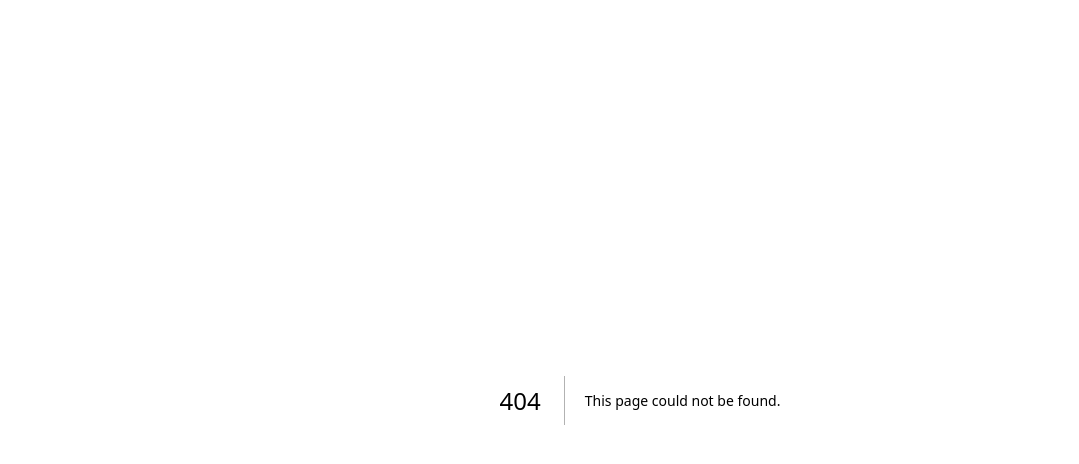
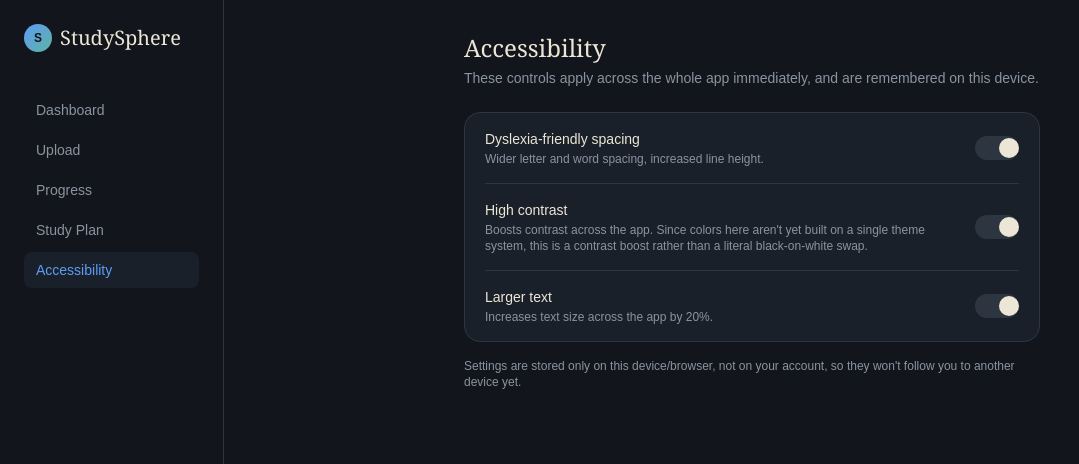
Before and after one commit to IPChief-Jordan11/TheStudySphere, a Next.js app: page /accessibility in a window 1280 px wide. Before the commit this address had no page. Shown: the top 464 px of the page, without its empty margins (0-1079 px from the left). Built offline with nearby package versions, Linux system fonts and the light colour scheme.

Commit message:
Revert sidebar, add logo mark, remove icons, add accent color palette and bubbly button feel

```diff
--- /dev/null
+++ b/src/app/accessibility/page.tsx
@@ -0,0 +1,123 @@
+'use client'
+
+import { useEffect, useState } from 'react'
+import AppShell from '../components/AppShell'
+
+type Settings = { spacing: boolean; contrast: boolean; largeText: boolean }
+const STORAGE_KEY = 'studysphere-a11y'
+const DEFAULTS: Settings = { spacing: false, contrast: false, largeText: false }
+
+function applyToDocument(settings: Settings) {
+  const root = document.documentElement
+  root.setAttribute('data-a11y-spacing', String(settings.spacing))
+  root.setAttribute('data-a11y-contrast', String(settings.contrast))
+  root.setAttribute('data-a11y-large-text', String(settings.largeText))
+}
+
+function loadSettings(): Settings {
+  try {
+    const raw = localStorage.getItem(STORAGE_KEY)
+    if (!raw) return DEFAULTS
+    return { ...DEFAULTS, ...JSON.parse(raw) }
+  } catch {
+    return DEFAULTS
+  }
+}
+
+function ToggleRow({
+  title,
+  description,
+  checked,
+  onChange,
+}: {
+  title: string
+  description: string
+  checked: boolean
+  onChange: (value: boolean) => void
+}) {
+  return (
+    <div className="flex items-center justify-between gap-4 border-b border-[#2D3540] py-4 last:border-b-0">
+      <div>
+        <p className="text-sm font-medium text-[#ECE6D6]">{title}</p>
+        <p className="mt-0.5 text-xs text-[#8B93A0]">{description}</p>
+      </div>
+      <button
+        type="button"
+        role="switch"
+        aria-checked={checked}
+        aria-label={title}
+        onClick={() => onChange(!checked)}
+        style={{ backgroundColor: checked ? '#5B9DF5' : '#2D3540' }}
+        className="relative h-6 w-11 shrink-0 rounded-full transition-colors"
+      >
+        <span
+          style={{ transform: checked ? 'translateX(20px)' : 'translateX(2px)' }}
+          className="absolute top-0.5 h-5 w-5 rounded-full bg-[#ECE6D6] transition-transform"
+        />
+      </button>
+    </div>
+  )
+}
+
+export default function AccessibilityPage() {
+  const [settings, setSettings] = useState<Settings>(DEFAULTS)
+  const [loaded, setLoaded] = useState(false)
+
+  useEffect(() => {
+    const stored = loadSettings()
+    setSettings(stored)
+    applyToDocument(stored)
+    setLoaded(true)
+  }, [])
+
+  function update(key: keyof Settings, value: boolean) {
+    const next = { ...settings, [key]: value }
+    setSettings(next)
+    applyToDocument(next)
+    try {
+      localStorage.setItem(STORAGE_KEY, JSON.stringify(next))
+    } catch {
+      // If storage is unavailable, the setting still applies for this page view.
+    }
+  }
+
+  return (
+    <AppShell>
+      <div className="mx-auto max-w-xl">
+        <h1 className="font-serif text-2xl">Accessibility</h1>
+        <p className="mt-1 text-sm text-[#8B93A0]">
+          These controls apply across the whole app immediately, and are remembered on this
+          device.
+        </p>
+
+        {loaded && (
+          <div className="mt-6 rounded-2xl border border-[#2D3540] bg-[#1A2029] px-5">
+            <ToggleRow
+              title="Dyslexia-friendly spacing"
+              description="Wider letter and word spacing, increased line height."
+              checked={settings.spacing}
+              onChange={(v) => update('spacing', v)}
+            />
+            <ToggleRow
+              title="High contrast"
+              description="Boosts contrast across the app. Since colors here aren't yet built on a single theme system, this is a contrast boost rather than a literal black-on-white swap."
+              checked={settings.contrast}
+              onChange={(v) => update('contrast', v)}
+            />
+            <ToggleRow
+              title="Larger text"
+              description="Increases text size across the app by 20%."
+              checked={settings.largeText}
+              onChange={(v) => update('largeText', v)}
+            />
+          </div>
+        )}
+
+        <p className="mt-4 text-xs text-[#8B93A0]">
+          Settings are stored only on this device/browser, not on your account, so they won&apos;t
+          follow you to another device yet.
+        </p>
+      </div>
+    </AppShell>
+  )
+}
--- a/src/app/components/AppShell.tsx
+++ b/src/app/components/AppShell.tsx
@@ -1,5 +1,6 @@
 'use client'
 
+import { useEffect } from 'react'
 import Link from 'next/link'
 import { usePathname } from 'next/navigation'
 
@@ -8,16 +9,42 @@ const navItems = [
   { href: '/upload', label: 'Upload' },
   { href: '/progress', label: 'Progress' },
   { href: '/study-plan', label: 'Study Plan' },
+  { href: '/accessibility', label: 'Accessibility' },
 ]
 
 export default function AppShell({ children }: { children: React.ReactNode }) {
   const pathname = usePathname()
 
+  // Re-apply any saved accessibility settings on every page, not just the
+  // accessibility settings page itself.
+  useEffect(() => {
+    try {
+      const raw = localStorage.getItem('studysphere-a11y')
+      if (!raw) return
+      const settings = JSON.parse(raw)
+      const root = document.documentElement
+      root.setAttribute('data-a11y-spacing', String(Boolean(settings.spacing)))
+      root.setAttribute('data-a11y-contrast', String(Boolean(settings.contrast)))
+      root.setAttribute('data-a11y-large-text', String(Boolean(settings.largeText)))
+    } catch {
+      // No saved settings, or storage unavailable — nothing to apply.
+    }
+  }, [])
+
   return (
     <div className="flex min-h-screen flex-col bg-[#12161C] text-[#ECE6D6] md:flex-row">
       <aside className="w-full shrink-0 border-b border-[#2D3540] px-4 py-3 md:w-56 md:border-b-0 md:border-r md:p-6">
         <div className="flex items-center justify-between md:block">
-          <div className="font-serif text-xl md:mb-10">StudySphere</div>
+          <div className="flex items-center gap-2 md:mb-10">
+            <span
+              className="flex h-7 w-7 shrink-0 items-center justify-center rounded-full text-xs font-bold text-[#12161C]"
+              style={{ background: 'linear-gradient(135deg, #5B9DF5, #5FB3A3)' }}
+              aria-hidden="true"
+            >
+              S
+            </span>
+            <span className="font-serif text-xl">StudySphere</span>
+          </div>
           <nav className="flex gap-1 md:block md:space-y-1">
             {navItems.map((item) => {
               const active = pathname === item.href
@@ -25,7 +52,7 @@ export default function AppShell({ children }: { children: React.ReactNode }) {
                 <Link
                   key={item.href}
                   href={item.href}
-                  className={`block rounded-lg px-3 py-2 text-sm transition-colors ${
+                  className={`block rounded-lg px-3 py-2 text-sm transition-transform transition-colors hover:scale-[1.03] ${
                     active
                       ? 'bg-[#1A2029] text-[#5B9DF5]'
                       : 'text-[#8B93A0] hover:bg-[#1A2029] hover:text-[#ECE6D6]'
--- a/src/app/dashboard/page.tsx
+++ b/src/app/dashboard/page.tsx
@@ -7,9 +7,30 @@ import ScoreRing from '../components/ScoreRing'
 
 const prisma = new PrismaClient()
 
-function StatCard({ label, value, unit }: { label: string; value: string; unit?: string }) {
+// A small rotating accent palette, used purely for visual variety on cards
+// that don't already carry a score-based color (blue/teal/violet all read
+// well against the dark background).
+const ACCENT_PALETTE = ['#5B9DF5', '#5FB3A3', '#9B8CFF']
+function accentFor(index: number): string {
+  return ACCENT_PALETTE[index % ACCENT_PALETTE.length]
+}
+
+function StatCard({
+  label,
+  value,
+  unit,
+  accent,
+}: {
+  label: string
+  value: string
+  unit?: string
+  accent: string
+}) {
   return (
-    <div className="rounded-xl border border-[#2D3540] bg-[#1A2029] p-4">
+    <div
+      className="rounded-xl border border-[#2D3540] bg-[#1A2029] p-4 border-t-2"
+      style={{ borderTopColor: accent }}
+    >
       <p className="text-xs text-[#8B93A0]">{label}</p>
       <p className="mt-1 font-serif text-2xl text-[#ECE6D6]">
         {value}
@@ -75,13 +96,14 @@ export default async function DashboardPage() {
         </p>
 
         <div className="mt-6 grid grid-cols-2 gap-3 sm:grid-cols-4">
-          <StatCard label="Modules" value={String(modules.length)} />
-          <StatCard label="Documents" value={String(allDocuments.length)} />
-          <StatCard label="Quizzes completed" value={String(allAttempts.length)} />
+          <StatCard label="Modules" value={String(modules.length)} accent={accentFor(0)} />
+          <StatCard label="Documents" value={String(allDocuments.length)} accent={accentFor(1)} />
+          <StatCard label="Quizzes completed" value={String(allAttempts.length)} accent={accentFor(2)} />
           <StatCard
             label="Avg quiz score"
             value={avgScorePercent !== null ? String(avgScorePercent) : '—'}
             unit={avgScorePercent !== null ? '%' : undefined}
+            accent={accentFor(0)}
           />
         </div>
 
@@ -97,8 +119,12 @@ export default async function DashboardPage() {
           </p>
         ) : (
           <div className="mt-4 grid grid-cols-1 gap-4 sm:grid-cols-2">
-            {moduleStats.map((mod) => (
-              <div key={mod.id} className="rounded-xl border border-[#2D3540] bg-[#1A2029] p-5">
+            {moduleStats.map((mod, i) => (
+              <div
+                key={mod.id}
+                className="rounded-xl border border-[#2D3540] bg-[#1A2029] p-5 border-l-2 transition-transform hover:scale-[1.01]"
+                style={{ borderLeftColor: accentFor(i) }}
+              >
                 <div className="flex items-start gap-4">
                   {mod.quizAvg !== null ? (
                     <ScoreRing percent={mod.quizAvg} size={56} />
--- a/src/app/globals.css
+++ b/src/app/globals.css
@@ -38,14 +38,38 @@ body {
   font-size: 0.85em;
 }
 
-/* Buttons grow slightly on hover and shrink slightly when pressed. */
+/* Bubbly, springy button feedback: a slight overshoot on hover, a quick
+   squash on click, using a "back" easing curve instead of a flat linear one. */
 button:not(:disabled) {
-  transition-duration: 150ms;
-  transition-property: transform, opacity, background-color, border-color, color;
+  transition-duration: 220ms;
+  transition-timing-function: cubic-bezier(0.34, 1.56, 0.64, 1);
+  transition-property: transform, opacity, background-color, border-color, color, filter;
 }
 button:not(:disabled):hover {
-  transform: scale(1.03);
+  transform: scale(1.06);
+  filter: drop-shadow(0 0 8px rgba(91, 157, 245, 0.5));
 }
 button:not(:disabled):active {
-  transform: scale(0.97);
+  transform: scale(0.94);
+  transition-duration: 100ms;
+  filter: drop-shadow(0 0 2px rgba(91, 157, 245, 0.3));
 }
+
+/* Accessibility settings, toggled from /accessibility and applied via data
+   attributes on <html>. See src/app/accessibility/page.tsx. */
+html[data-a11y-large-text="true"] {
+  font-size: 120%;
+}
+
+html[data-a11y-spacing="true"] body {
+  letter-spacing: 0.03em;
+  word-spacing: 0.12em;
+  line-height: 1.7;
+}
+
+/* An honest limitation: this app's colors are hardcoded per-component rather
+   than theme variables, so a true "pure black on white" swap isn't possible
+   with CSS alone yet. This boosts contrast instead of changing the palette. */
+html[data-a11y-contrast="true"] body {
+  filter: contrast(1.35) brightness(1.05);
+}
--- a/src/app/study-plan/page.tsx
+++ b/src/app/study-plan/page.tsx
@@ -3,6 +3,8 @@ import { createClient } from '@/lib/supabase/server'
 import { PrismaClient } from '@prisma/client'
 import AppShell from '../components/AppShell'
 import { updateWeeklyHours } from './actions'
+
+const DAY_ACCENTS = ['#5B9DF5', '#5FB3A3', '#9B8CFF', '#5B9DF5', '#5FB3A3']
 
 const prisma = new PrismaClient()
 
@@ -140,9 +142,18 @@ export default async function StudyPlanPage() {
           </p>
         ) : (
           <div className="mt-6 space-y-4">
-            {byDay.map(({ day, sessions }) => (
-              <div key={day} className="rounded-xl border border-[#2D3540] bg-[#1A2029] p-4">
-                <p className="text-xs font-medium uppercase tracking-wide text-[#5B9DF5]">{day}</p>
+            {byDay.map(({ day, sessions }, i) => (
+              <div
+                key={day}
+                className="rounded-xl border border-[#2D3540] bg-[#1A2029] p-4 border-t-2"
+                style={{ borderTopColor: DAY_ACCENTS[i % DAY_ACCENTS.length] }}
+              >
+                <p
+                  className="text-xs font-medium uppercase tracking-wide"
+                  style={{ color: DAY_ACCENTS[i % DAY_ACCENTS.length] }}
+                >
+                  {day}
+                </p>
                 {sessions.length === 0 ? (
                   <p className="mt-2 text-sm text-[#8B93A0]">Free day — no sessions scheduled.</p>
                 ) : (
```
